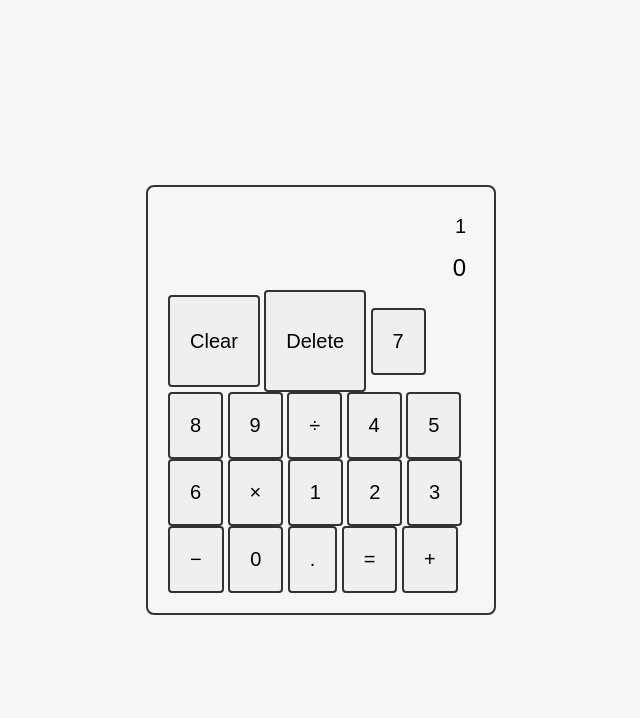
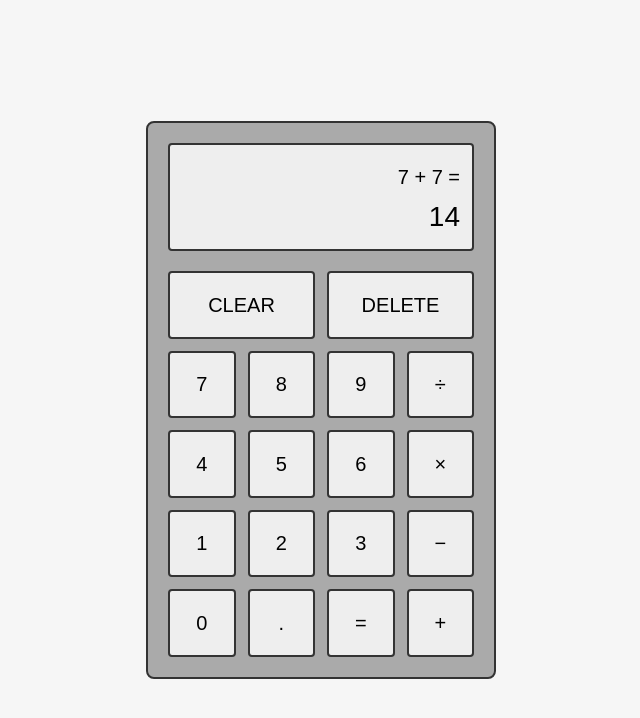
Before and after one commit to karolistech/calculator-v7, a website built with Vite: page index.html in a window 1280 px wide. Shown: the whole page, without its empty margins (319-959 px from the left). Built offline with nearby package versions, Linux system fonts and the light colour scheme.

Commit message:
update data attribute names and styles

```diff
--- a/index.html
+++ b/index.html
@@ -11,33 +11,33 @@
   <body>
     <div class="calculator">
       <div class="calculator__screen">
-        <output class="calculator__output calculator__output--secondary">1</output>
-        <output class="calculator__output calculator__output--main">0</output>
+        <output class="calculator__output calculator__output--secondary">7 + 7 =</output>
+        <output class="calculator__output calculator__output--primary">14</output>
       </div>
 
       <div class="calculator__controls">
         <button class="calculator__btn calculator__btn--wide" data-action="clear">Clear</button>
         <button class="calculator__btn calculator__btn--wide" data-action="delete">Delete</button>
 
-        <button class="calculator__btn calculator__btn--square" data-number="7">7</button>
-        <button class="calculator__btn calculator__btn--square" data-number="8">8</button>
-        <button class="calculator__btn calculator__btn--square" data-number="9">9</button>
-        <button class="calculator__btn calculator__btn--square" data-operator="divide">÷</button>
+        <button class="calculator__btn calculator__btn--square" data-digit="7">7</button>
+        <button class="calculator__btn calculator__btn--square" data-digit="8">8</button>
+        <button class="calculator__btn calculator__btn--square" data-digit="9">9</button>
+        <button class="calculator__btn calculator__btn--square" data-action="divide">÷</button>
 
-        <button class="calculator__btn calculator__btn--square" data-number="4">4</button>
-        <button class="calculator__btn calculator__btn--square" data-number="5">5</button>
-        <button class="calculator__btn calculator__btn--square" data-number="6">6</button>
-        <button class="calculator__btn calculator__btn--square" data-operator="multiply">×</button>
+        <button class="calculator__btn calculator__btn--square" data-digit="4">4</button>
+        <button class="calculator__btn calculator__btn--square" data-digit="5">5</button>
+        <button class="calculator__btn calculator__btn--square" data-digit="6">6</button>
+        <button class="calculator__btn calculator__btn--square" data-action="multiply">×</button>
 
-        <button class="calculator__btn calculator__btn--square" data-number="1">1</button>
-        <button class="calculator__btn calculator__btn--square" data-number="2">2</button>
-        <button class="calculator__btn calculator__btn--square" data-number="3">3</button>
-        <button class="calculator__btn calculator__btn--square" data-operator="subtract">−</button>
+        <button class="calculator__btn calculator__btn--square" data-digit="1">1</button>
+        <button class="calculator__btn calculator__btn--square" data-digit="2">2</button>
+        <button class="calculator__btn calculator__btn--square" data-digit="3">3</button>
+        <button class="calculator__btn calculator__btn--square" data-action="subtract">−</button>
 
-        <button class="calculator__btn calculator__btn--square" data-number="0">0</button>
-        <button class="calculator__btn calculator__btn--square" data-separator="decimal-point">.</button>
+        <button class="calculator__btn calculator__btn--square" data-digit="0">0</button>
+        <button class="calculator__btn calculator__btn--square" data-digit=".">.</button>
         <button class="calculator__btn calculator__btn--square" data-action="equals">=</button>
-        <button class="calculator__btn calculator__btn--square" data-operator="add">+</button>
+        <button class="calculator__btn calculator__btn--square" data-action="add">+</button>
       </div>
     </div>
   </body>
--- a/src/style.css
+++ b/src/style.css
@@ -1,5 +1,4 @@
 * {
-  /* border: 1px solid red; */
   box-sizing: border-box;
   margin: 0;
   padding: 0;
@@ -7,7 +6,7 @@
 
 body {
   min-height: 100vh;
-  padding-inline: 0.5rem;
+  padding-inline: 0.25rem;
   display: flex;
   align-items: center;
   justify-content: center;
@@ -18,51 +17,55 @@ body {
 .calculator {
   width: min(100%, 350px);
   padding: 1.25rem;
+  background-color: #aaa;
   border: 2px solid #333;
   border-radius: 8px;
 }
 
 .calculator__screen {
+  margin-bottom: 1.25rem;
+  padding: 0.75rem;
+  background-color: #eee;
+  border: 2px solid #333;
+  border-radius: 4px;
 }
 
 .calculator__output {
-  /* height: 40px; */
-  padding: 0.5rem;
+  height: 40px;
   display: flex;
+  align-items: center;
   justify-content: flex-end;
-  align-items: center;
-}
-
-.calculator__output--main {
-  font-size: 1.5rem;
 }
 
 .calculator__output--secondary {
   font-size: 1.25rem;
 }
 
-.calculator__btns {
+.calculator__output--primary {
+  font-size: 1.75rem;
+}
+
+.calculator__controls {
   display: grid;
   grid-template-columns: repeat(4, 1fr);
-  /* grid-auto-rows: 1fr; */
+  grid-auto-rows: 1fr;
   gap: 0.75rem;
 }
 
-.calculator__btns [data-action="clear"],
-.calculator__btns [data-action="delete"] {
-  grid-column: span 2;
-}
-
 .calculator__btn {
-  aspect-ratio: 1 / 1;
-  padding: 1.25rem;
-  font: 1.25rem sans-serif;
+  background-color: #eee;
   border: 2px solid #333;
   border-radius: 4px;
+  font-family: inherit;
+  font-size: 1.25rem;
   cursor: pointer;
 }
 
+.calculator__btn--wide {
+  grid-column: span 2;
+  text-transform: uppercase;
+}
 
-/* .calculator__btns button:not([data-action="clear"]):not([data-action="delete"]) {
+.calculator__btn--square {
   aspect-ratio: 1 / 1;
-} */
+}
```
